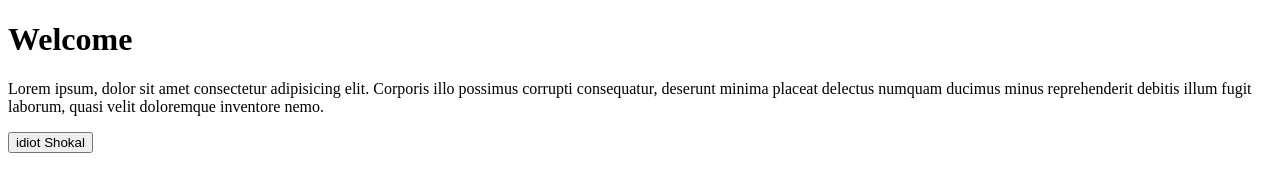
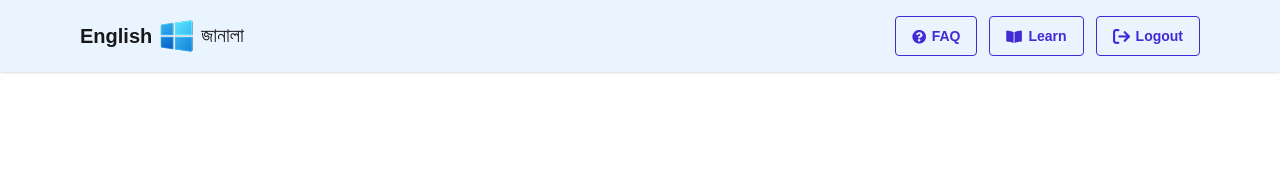
Before and after one commit to Zihad-1883/Project-English-Janala, a plain HTML site: page index.html in a window 1280 px wide. Drawn offline with nearby package versions, Linux system fonts and the light colour scheme.

Commit message:
Navbar done

```diff
--- a/index.html
+++ b/index.html
@@ -4,10 +4,61 @@
     <meta charset="UTF-8">
     <meta name="viewport" content="width=device-width, initial-scale=1.0">
     <title>English | Janala</title>
+    <link rel="shortcut icon" href="./assets/logo.png" type="image/x-icon">
+
+    <!-- font-awesome -->
+    <link rel="stylesheet" href="https://cdnjs.cloudflare.com/ajax/libs/font-awesome/7.0.1/css/all.min.css" integrity="sha512-2SwdPD6INVrV/lHTZbO2nodKhrnDdJK9/kg2XD1r9uGqPo1cUbujc+IYdlYdEErWNu69gVcYgdxlmVmzTWnetw==" crossorigin="anonymous" referrerpolicy="no-referrer" />
+
+    <!-- tailwind+daisyui -->
+    <link href="https://cdn.jsdelivr.net/npm/daisyui@5" rel="stylesheet" type="text/css" />
+    <script src="https://cdn.jsdelivr.net/npm/@tailwindcss/browser@4"></script>
+
+    <!-- font -->
+     <link rel="preconnect" href="https://fonts.googleapis.com">
+    <link rel="preconnect" href="https://fonts.gstatic.com" crossorigin>
+    <link href="https://fonts.googleapis.com/css2?family=Geist:wght@100..900&display=swap" rel="stylesheet">
+    <link rel="preconnect" href="https://fonts.googleapis.com">
+    <link rel="preconnect" href="https://fonts.gstatic.com" crossorigin>
+    <link href="https://fonts.googleapis.com/css2?family=Hind+Siliguri:wght@300;400;500;600;700&display=swap" rel="stylesheet">
+
+    <!-- stylesheet -->
+     <link rel="stylesheet" href="./styles.css">
+
 </head>
 <body>
-    <h1>Welcome</h1>
-    <p>Lorem ipsum, dolor sit amet consectetur adipisicing elit. Corporis illo possimus corrupti consequatur, deserunt minima placeat delectus numquam ducimus minus reprehenderit debitis illum fugit laborum, quasi velit doloremque inventore nemo.</p>
-    <button>idiot Shokal</button>
+    <nav>
+        <div class="navbar bg-base-100 shadow-sm py-4 px-20 bg-[#e9f4ff]">
+            <div class="navbar-start">
+                <div class="dropdown">
+                <div tabindex="0" role="button" class="btn btn-ghost lg:hidden">
+                    <svg xmlns="http://www.w3.org/2000/svg" class="h-5 w-5" fill="none" viewBox="0 0 24 24" stroke="currentColor"> <path stroke-linecap="round" stroke-linejoin="round" stroke-width="2" d="M4 6h16M4 12h8m-8 6h16" /> </svg>
+                </div>
+                <ul
+                    tabindex="-1"
+                    class="menu menu-sm dropdown-content bg-base-100 rounded-box z-1 mt-3 w-52 p-2 shadow">
+
+                <a class="flex items-center gap-2"><img src="./assets/fa-circle-question.png" alt="">FAQ</a>
+                <a class="flex items-center gap-2"><img src="./assets/fa-book-open.png" alt="">Learn</a>
+                <a class="flex items-center gap-2"><img src="./assets/fa-arrow-right-from-bracket.png" alt="">Logout</a>
+
+                </ul>
+                </div>
+                <div class="flex justify-center items-center gap-1
+
+                ">
+                    <h2 class="text-xl font-semibold">English</h2>
+                    <img src="./assets/logo.png" alt="">
+                    <h2 class="font-bangla text-xl">জানালা</h2>
+                </div>
+            </div>
+
+            <div class="navbar-end hidden md:flex items-center gap-3">
+                <a class="btn btn-outline btn-primary"><img src="./assets/fa-circle-question.png" alt="">FAQ</a>
+                <a class="btn btn-outline btn-primary"><img src="./assets/fa-book-open.png" alt="">Learn</a>
+                <a class="btn btn-outline btn-primary"><img src="./assets/fa-arrow-right-from-bracket.png" alt="">Logout</a>
+            </div>
+        </div>
+    </nav>
+
 </body>
 </html>
--- /dev/null
+++ b/styles.css
@@ -0,0 +1,7 @@
+*{
+  font-family: "Poppins", sans-serif;
+}
+
+.font-bangla{
+    font-family: "Hind Siliguri", sans-serif;
+}
```
Also changed, not shown: tailwind.config.js (added).
